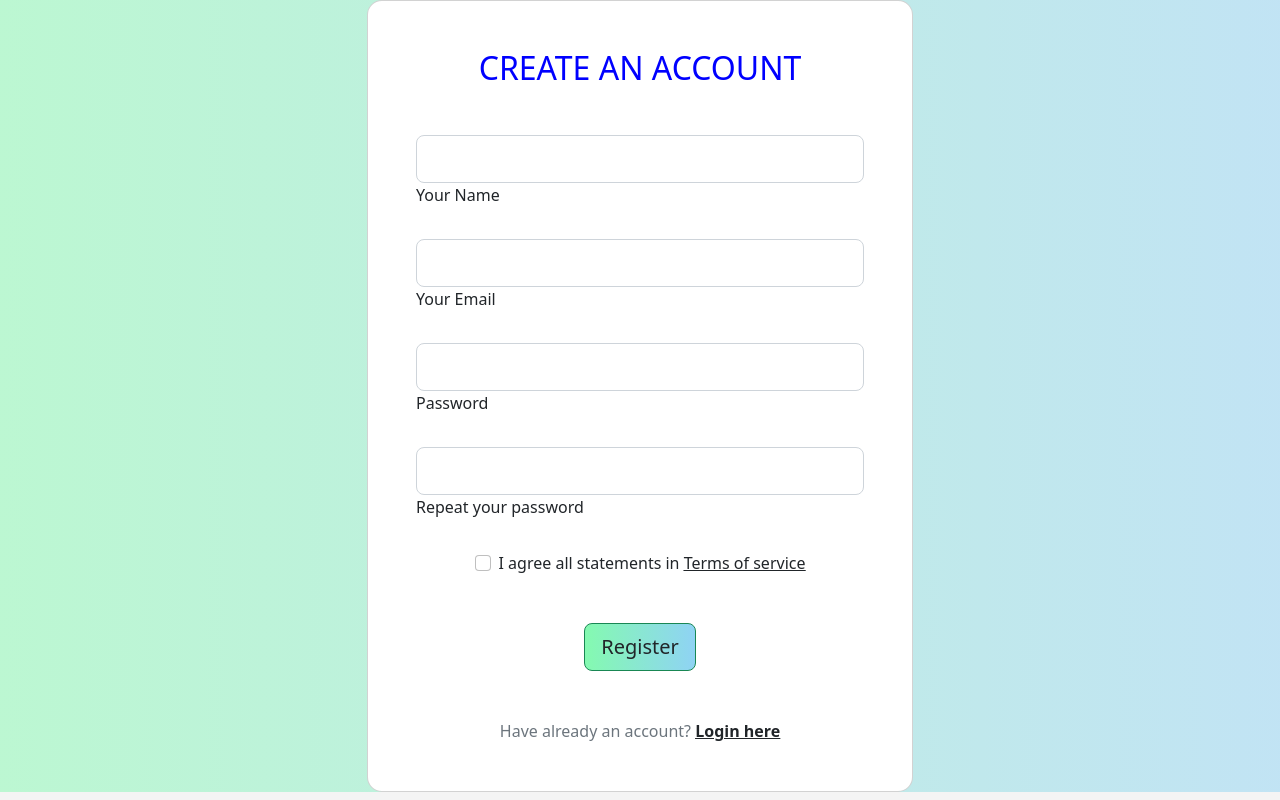
After one commit to ChelRono/gallery, a Django app: a page that uses templates/register.html in a window 1280 px wide. The commit adds this page. Run offline with Django 5.2, Linux system fonts and the light colour scheme; some libraries are stand-ins or nearby versions.

Commit message:
Creates registration page

```diff
--- a/authentication/urls.py
+++ b/authentication/urls.py
@@ -3,7 +3,6 @@ from . import views
 
 
 urlpatterns = [
-    url('',views.index,name='index'),
     url(r'^authentication/$', views.register, name = 'register'),
 
 
--- a/authentication/views.py
+++ b/authentication/views.py
@@ -2,4 +2,5 @@ from django.shortcuts import render
 
 # Create your views here.
 def register(request):
-    pass
+
+    return render (request, 'register.html')
--- a/static/css/style.css
+++ b/static/css/style.css
@@ -35,3 +35,23 @@ body {
 .pb-row {
     margin-bottom: 10px;
 }
+.gradient-custom-3 {
+    /* fallback for old browsers */
+    background: #84fab0;
+
+    /* Chrome 10-25, Safari 5.1-6 */
+    background: -webkit-linear-gradient(to right, rgba(132, 250, 176, 0.5), rgba(143, 211, 244, 0.5));
+
+    /* W3C, IE 10+/ Edge, Firefox 16+, Chrome 26+, Opera 12+, Safari 7+ */
+    background: linear-gradient(to right, rgba(132, 250, 176, 0.5), rgba(143, 211, 244, 0.5))
+    }
+    .gradient-custom-4 {
+    /* fallback for old browsers */
+    background: #84fab0;
+
+    /* Chrome 10-25, Safari 5.1-6 */
+    background: -webkit-linear-gradient(to right, rgba(132, 250, 176, 1), rgba(143, 211, 244, 1));
+
+    /* W3C, IE 10+/ Edge, Firefox 16+, Chrome 26+, Opera 12+, Safari 7+ */
+    background: linear-gradient(to right, rgba(132, 250, 176, 1), rgba(143, 211, 244, 1))
+    }
--- /dev/null
+++ b/templates/register.html
@@ -0,0 +1,58 @@
+{% extends 'base.html' %}
+{% block content %}
+
+  <div class="mask d-flex align-items-center h-100 gradient-custom-3">
+    <div class="container h-100">
+      <div class="row d-flex justify-content-center align-items-center h-100">
+        <div class="col-12 col-md-9 col-lg-7 col-xl-6">
+          <div class="card" style="border-radius: 15px;">
+            <div class="card-body p-5">
+              <h2 class="text-uppercase text-center mb-5">Create an account</h2>
+
+              <form>
+
+                <div class="form-outline mb-4">
+                  <input type="text" id="form3Example1cg" class="form-control form-control-lg" />
+                  <label class="form-label" for="form3Example1cg">Your Name</label>
+                </div>
+
+                <div class="form-outline mb-4">
+                  <input type="email" id="form3Example3cg" class="form-control form-control-lg" />
+                  <label class="form-label" for="form3Example3cg">Your Email</label>
+                </div>
+
+                <div class="form-outline mb-4">
+                  <input type="password" id="form3Example4cg" class="form-control form-control-lg" />
+                  <label class="form-label" for="form3Example4cg">Password</label>
+                </div>
+
+                <div class="form-outline mb-4">
+                  <input type="password" id="form3Example4cdg" class="form-control form-control-lg" />
+                  <label class="form-label" for="form3Example4cdg">Repeat your password</label>
+                </div>
+
+                <div class="form-check d-flex justify-content-center mb-5">
+                  <input class="form-check-input me-2" type="checkbox" value="" id="form2Example3cg" />
+                  <label class="form-check-label" for="form2Example3g">
+                    I agree all statements in <a href="#!" class="text-body"><u>Terms of service</u></a>
+                  </label>
+                </div>
+
+                <div class="d-flex justify-content-center">
+                  <button type="button"
+                    class="btn btn-success btn-block btn-lg gradient-custom-4 text-body">Register</button>
+                </div>
+
+                <p class="text-center text-muted mt-5 mb-0">Have already an account? <a href="#!"
+                    class="fw-bold text-body"><u>Login here</u></a></p>
+
+              </form>
+
+            </div>
+          </div>
+        </div>
+      </div>
+    </div>
+  </div>
+
+{% endblock %}
--- a/templates/sidebar.html
+++ b/templates/sidebar.html
@@ -19,7 +19,7 @@
                             <i class="fs-4 bi-table"></i> <span class="ms-1 d-none d-sm-inline">Images</span></a>
                     </li>
                     <li>
-                        <a href="#submenu3" data-bs-toggle="collapse" class="nav-link px-0 align-middle">
+                        <a href="{%url 'register'%}" data-bs-toggle="collapse" class="nav-link px-0 align-middle">
                             <i class="fs-4 bi-grid"></i> <span class="ms-1 d-none d-sm-inline">Register</span> </a>
 
                     </li>
```
